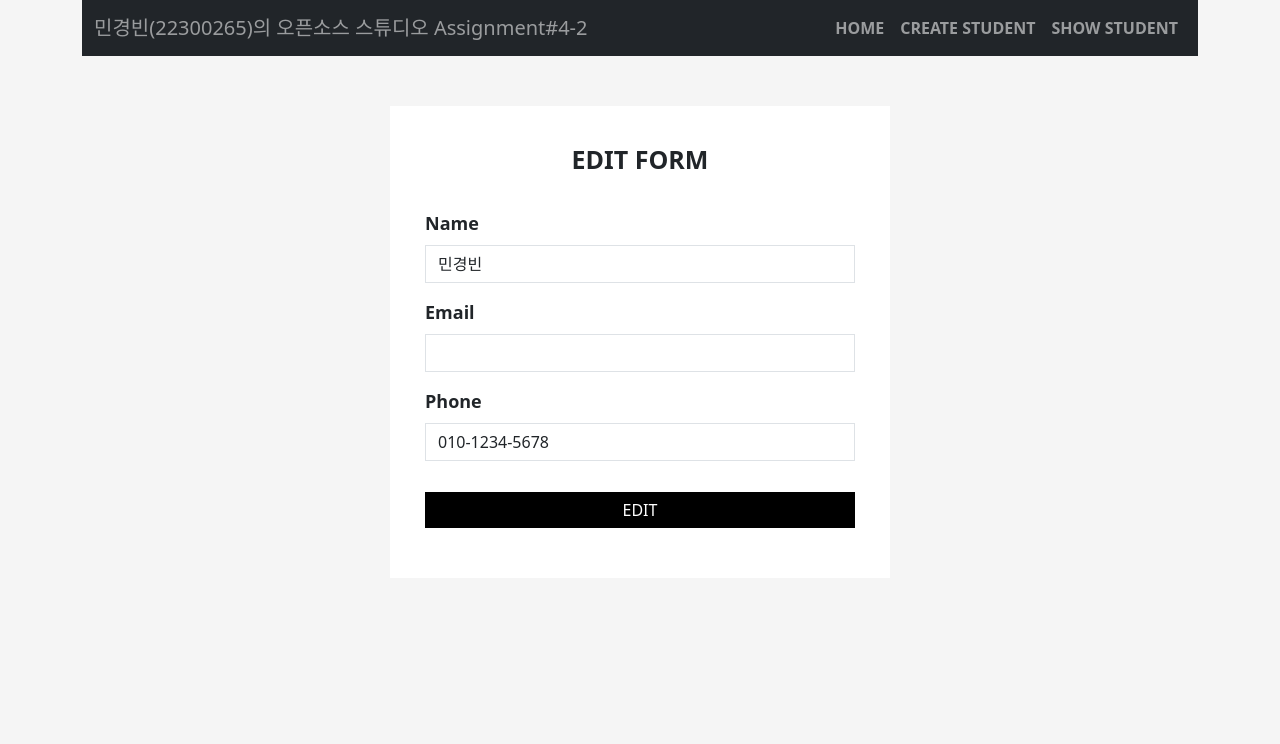
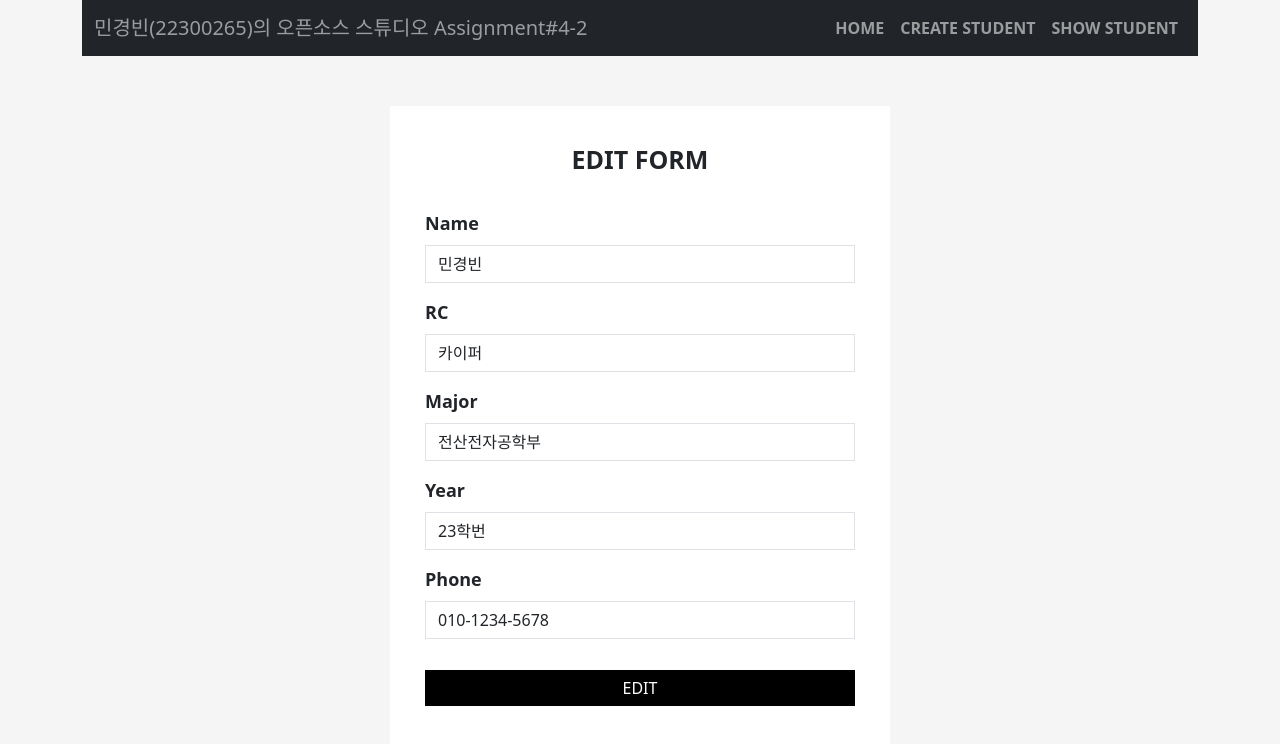
Before and after one commit to min06150315/OSS_HW4-2, a React (Create React App) app: page /edit-user/1 in a window 1280 px wide. Shown: the top 744 px of the page. Built offline with nearby package versions, Linux system fonts and the light colour scheme; data requests are answered from the project's data file.

Commit message:
Update EditUser.js

```diff
--- a/src/components/User/EditUser.js
+++ b/src/components/User/EditUser.js
@@ -82,16 +82,45 @@ const EditUser = () => {
             onChange={handelInput}
           />
         </div>
+        {/* Edit */}
         <div className="mb-3 mt-3">
-          <label htmlFor="email" className="form-label">
-            Email
+          <label htmlFor="rc" className="form-label">
+            RC
           </label>
           <input
-            type="email"
+            type="rc"
             className="form-control"
-            id="email"
-            name="email"
-            value={user.email || ''}
+            id="rc"
+            name="rc"
+            value={user.rc || ''}
+            onChange={handelInput}
+          />
+        </div>
+        {/* Edit */}
+        <div className="mb-3 mt-3">
+          <label htmlFor="major" className="form-label">
+            Major
+          </label>
+          <input
+            type="major"
+            className="form-control"
+            id="major"
+            name="major"
+            value={user.major || ''}
+            onChange={handelInput}
+          />
+        </div>
+        {/* Edit */}
+        <div className="mb-3 mt-3">
+          <label htmlFor="year" className="form-label">
+            Year
+          </label>
+          <input
+            type="year"
+            className="form-control"
+            id="year"
+            name="year"
+            value={user.year || ''}
             onChange={handelInput}
           />
         </div>
```
